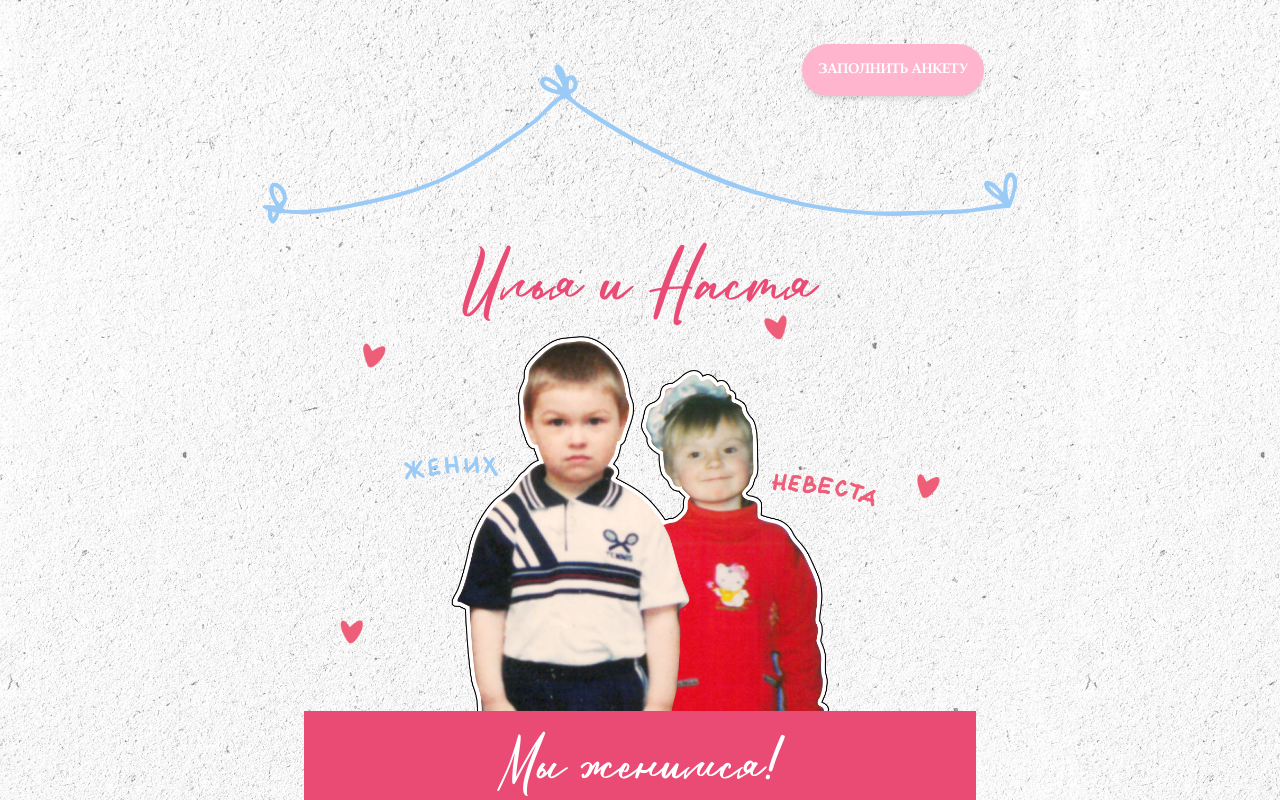
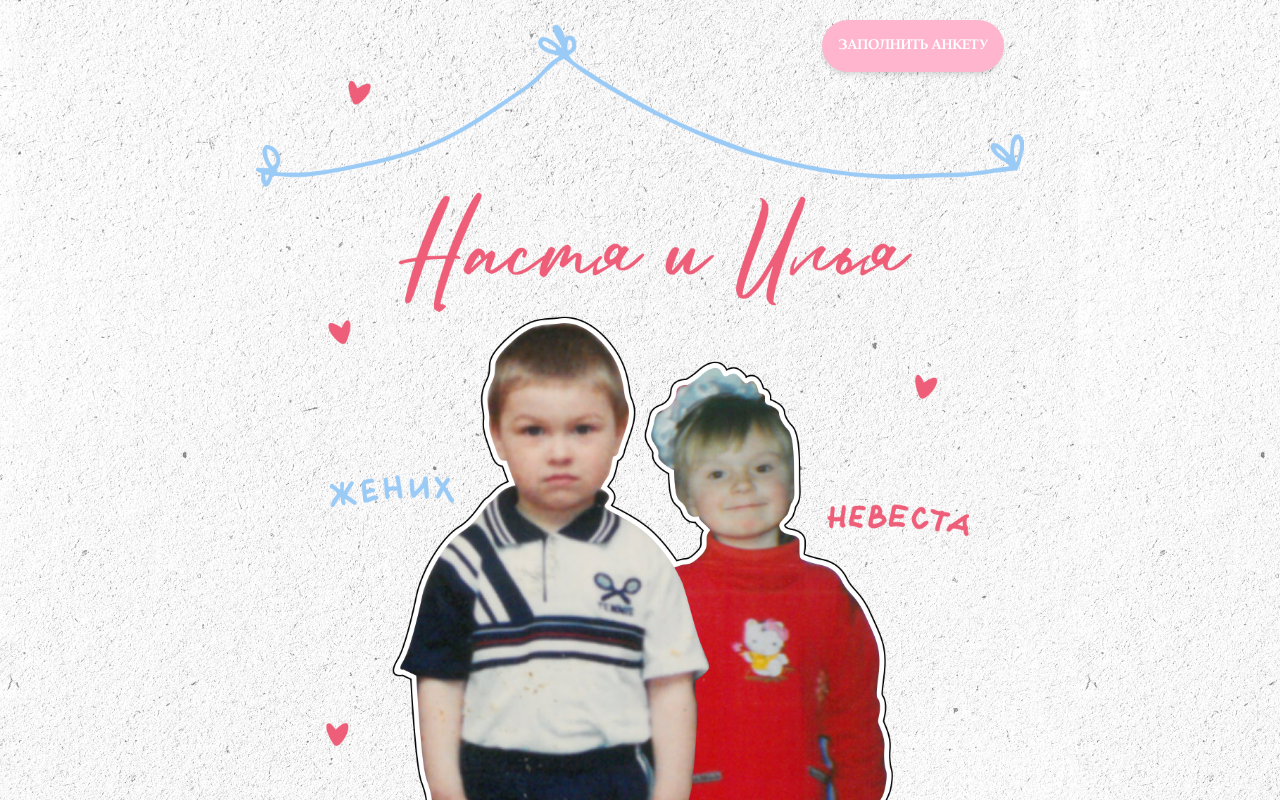
Before and after one commit to KatPrs/nastya, a Next.js app: page / in a window 1280 px wide. Shown: the top 800 px of the page. Built offline with nearby package versions, Linux system fonts and the light colour scheme.

Commit message:
Фон + фото

```diff
--- a/src/app/page.tsx
+++ b/src/app/page.tsx
@@ -10,12 +10,8 @@ import { Footer } from '../sections/footer';
 
 export default function Home() {
   return (
-    <main className="antialiased relative">
-      {/* Фон сайта отдельным слоем */}
-      <div className="absolute inset-0 bg-[#FDFBF7] bg-[url('/fon.png')] bg-repeat -z-50" />
-
-      {/* Контент */}
-      <div className="relative w-full py-8 md:py-16">
+    <main className="antialiased">
+      <div className="relative w-full pb-8 md:pb-16 bg-[#FDFBF7] bg-[url('/fon.png')] bg-repeat">
         <div className="w-full max-w-[800px] mx-auto px-4 text-center">
           <Photo />
           <Invitation />
--- a/src/sections/RSVPForm.tsx
+++ b/src/sections/RSVPForm.tsx
@@ -48,7 +48,7 @@ export default function RSVPForm() {
   }
 
   return (
-    <section id="rsvp" className="my-12 md:my-20 max-w-2xl mx-auto px-6 scroll-mt-20">
+    <section id="rsvp" className="pt-12 md:pt-20 mb-12 md:mb-20 max-w-2xl mx-auto px-6 scroll-mt-20">
       <h1 className="text-4xl sm:text-5xl md:text-6xl text-[#EE5E79] mb-10 text-center font-better-land">
         Анкета гостя
       </h1>
@@ -59,10 +59,7 @@ export default function RSVPForm() {
           required
           className="w-full border-b border-stone-300 bg-transparent py-2 focus:border-[#EE5E79] outline-none transition-colors"
           // Используем JS для текста, чтобы не дублировать поля
-          placeholder={typeof window !== 'undefined' && window.innerWidth < 768
-            ? "Имя и фамилия гостей"
-            : "Имя и фамилия ваша и вашего спутника, если приглашены вдвоём"
-          }
+          placeholder="Имя, фамилия ( и спутника)"
         />
 
         <input name="phone" type="tel" placeholder="Номер телефона" required className="w-full border-b border-stone-300 bg-transparent py-2 focus:border-[#EE5E79] outline-none" />
--- a/src/sections/photo.tsx
+++ b/src/sections/photo.tsx
@@ -6,60 +6,29 @@ export const Photo = () => {
       {/* RSVP Плашка */}
       <a
         href="#rsvp"
-        className="absolute -top-5 right-5 md:right-10 bg-[#FFB5CD] text-white px-4 py-2 md:py-4 rounded-full shadow-md text-[10px] md:text-sm font-semibold hover:bg-[#e94b75] transition-colors"
+        className="absolute top-5 right-5 z-20 bg-[#FFB5CD] text-white px-4 py-2 md:py-4 rounded-full shadow-md text-[10px] md:text-sm font-semibold hover:bg-[#e94b75] transition-colors"
       >
         ЗАПОЛНИТЬ АНКЕТУ
       </a>
 
-      {/* Лента на фоне */}
-      <div className="relative w-full max-w-[800px] h-[80px] md:h-[160px] mx-auto z-10">
+      {/* Контейнер для изображения */}
+      <div className="w-full max-w-3xl mx-auto pt-6">
+        <div className="relative w-full aspect-[1091/1134]">
           <Image
-          src="/lenta.svg"
-          alt="Лента"
+            src="/vse.png"
+            alt="Приглашение"
             fill
             className="object-contain"
-        />
-      </div>
-
-      <div className="px-2 sm:px-10 md:px-20 flex flex-col items-center mt-6 relative">
-        {/* Контейнер, который держит всё вместе */}
-        <div className="relative w-full max-w-[600px] flex items-center justify-center">
-
-          {/* 1. Фон-сердце */}
-          {/* z-0 — это база. Чтобы спрятать за контент, можно добавить -z-10 */}
-          <div className="absolute inset-0 -z-10 w-full h-full">
-            <img
-              src="/serdce.png"
-              alt="Фон сердце"
-              className="w-full h-full object-contain"
-            />
-          </div>
-
-          {/* 2. Контент (заголовок и фото детей) - они теперь зафиксированы относительно фона */}
-          <div className="relative z-10 flex flex-col items-center w-full">
-            <h1 className="text-5xl sm:text-6xl md:text-7xl text-[#e94b75] mb-4 font-better-land px-4">
-              Илья и Настя
-            </h1>
-
-            <div className="relative w-full aspect-[4/3] max-w-[500px]">
-              <Image
-                src="/deti_nevesta_zenih.png"
-                alt="Наши детские фото"
-                fill
-                className="object-contain"
+            priority
           />
         </div>
       </div>
-        </div>
-      </div>
 
+      {/* Блок "Мы женимся" */}
       <div className="max-w-2xl mx-auto w-full">
-
-  {/* 2. Контейнер, который растягивается на всю ширину на мобильном,
-         а внутри "максимальной ширины" — на десктопе */}
         <div className="
-    -mx-4 md:mx-0           /* Убираем отступы по бокам на мобильных */
-    w-[calc(100%+2rem)] md:w-full /* Растягиваем на ширину экрана + отступы */
+      -mx-4 md:mx-0
+      w-[calc(100%+2rem)] md:w-full
       bg-[#e94b75] text-white
       py-4 md:py-6
       text-4xl md:text-6xl
@@ -67,7 +36,6 @@ export const Photo = () => {
     ">
           Мы женимся!
         </div>
-
       </div>
     </section>
   );
```
Also changed, not shown: public/vse.png (added). Lines whose indentation alone changed are shown as unchanged.
